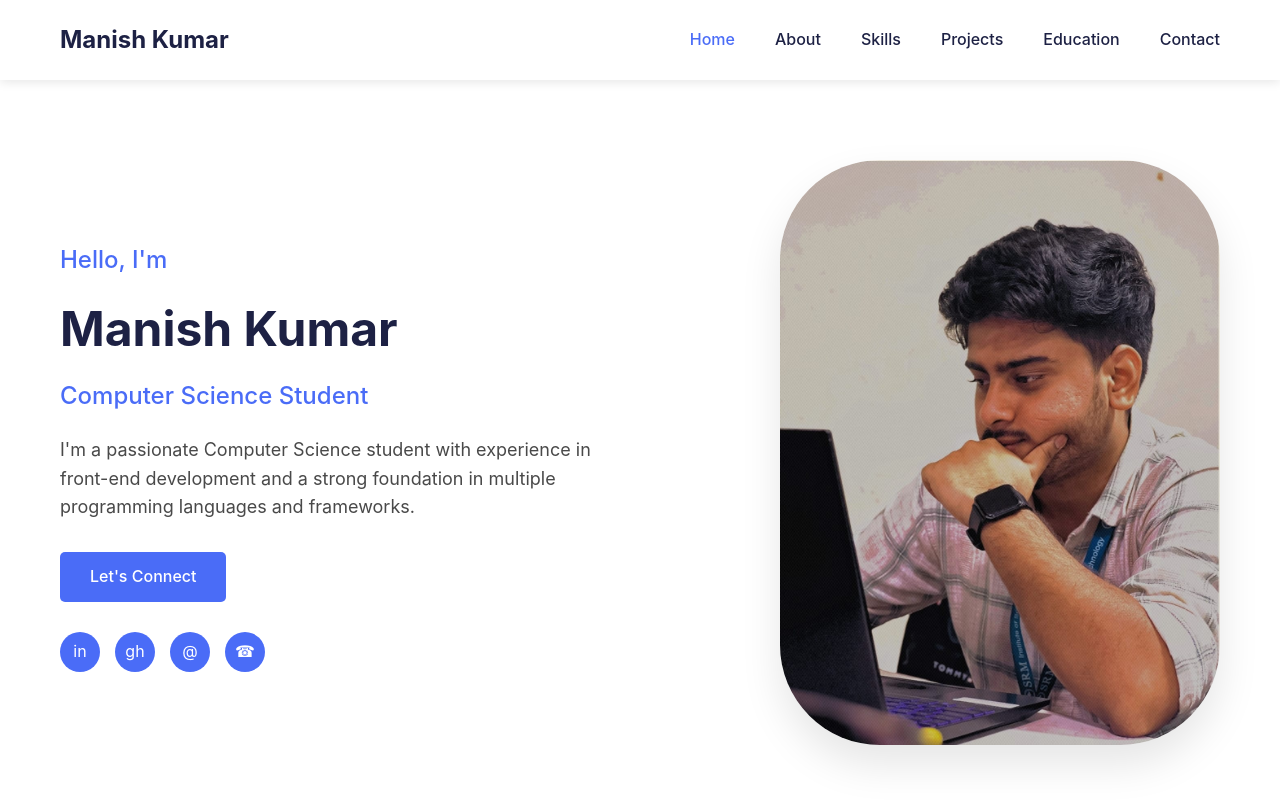
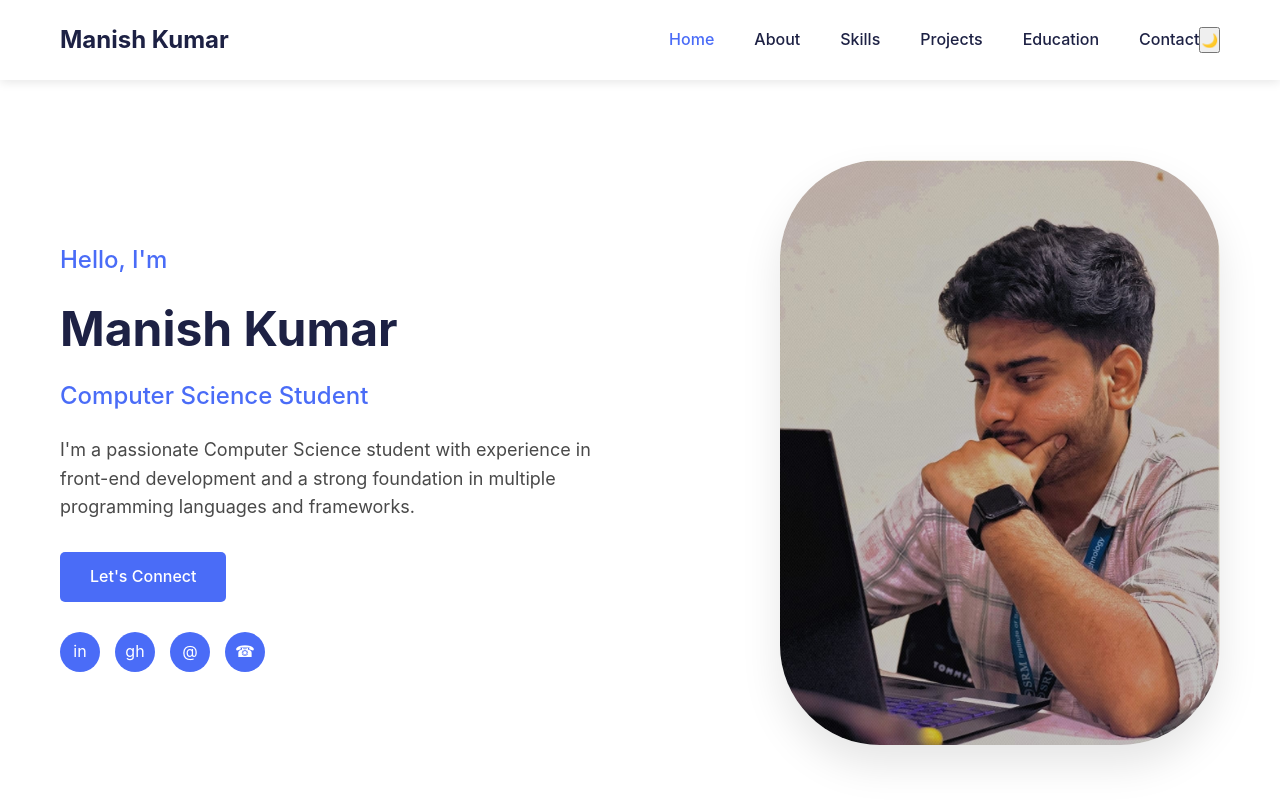
Before and after one commit to ManishhDev/Portfolio, a plain HTML site: page index.html in a window 1280 px wide. Shown: the top 800 px of the page. Drawn offline with Linux system fonts and the light colour scheme.

Commit message:
added button

```diff
--- a/index.html
+++ b/index.html
@@ -19,6 +19,8 @@
                     <li><a href="#projects">Projects</a></li>
                     <li><a href="#education">Education</a></li>
                     <li><a href="#contact">Contact</a></li>
+                    <button id="dark-mode-toggle">🌙</button>
+
                 </ul>
                 <div class="menu-toggle">☰</div>
             </nav>
```
